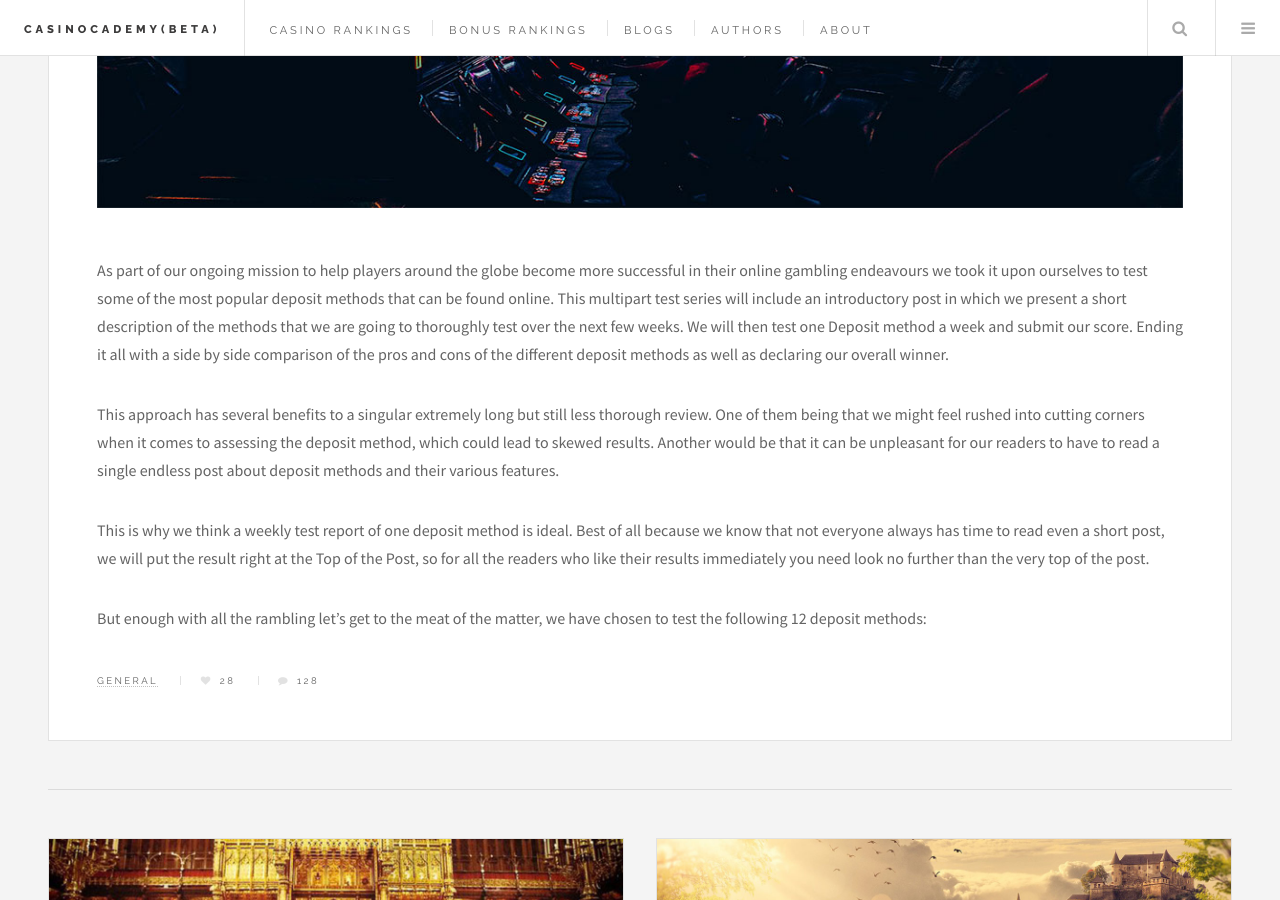
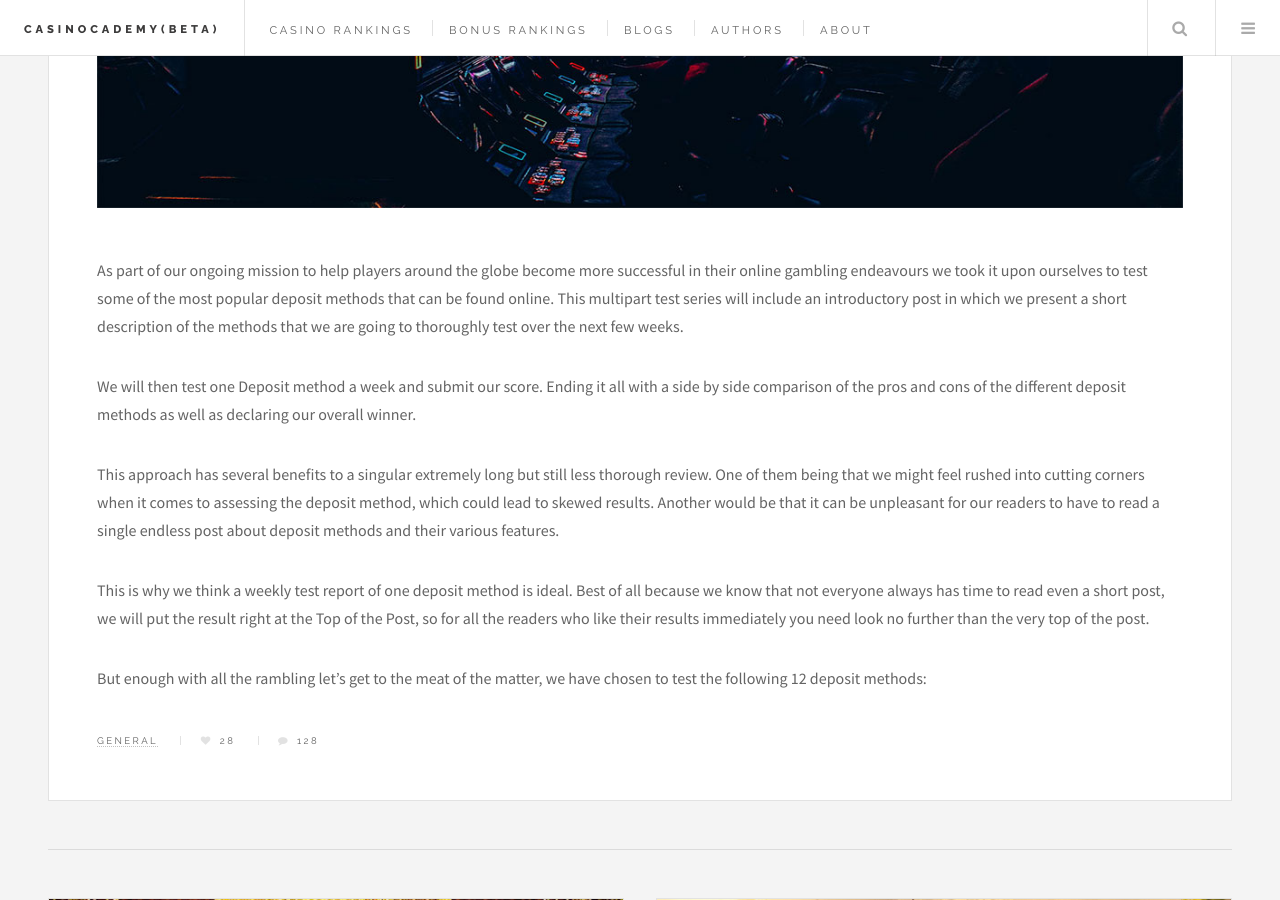
Before and after one commit to MI6-EMP-ID-007/MI6-EMP-ID-007.github.io, a Jekyll site: the page built from _posts/2017-09-03-King-of-Deposits-Pt.1.md, in a window 1280 px wide and 900 px high, scrolled down 592 px. Built offline with Jekyll 4.4.1, drawn with Linux system fonts in a browser that asks for light colours.

```diff
--- a/_posts/2017-09-03-King-of-Deposits-Pt.1.md
+++ b/_posts/2017-09-03-King-of-Deposits-Pt.1.md
@@ -7,9 +7,11 @@ subtitle: |
     One method to rule them all!
 ---
 
-As part of our ongoing mission to help players around the globe become more successful in their online gambling endeavours we took it upon ourselves to test some of the most popular deposit methods that can be found online. This multipart test series will include an introductory post in which we present a short description of the methods that we are going to thoroughly test over the next few weeks. We will then test one Deposit method a week and submit our score. Ending it all with a side by side comparison of the pros and cons of the different deposit methods as well as declaring our overall winner.
+As part of our ongoing mission to help players around the globe become more successful in their online gambling endeavours we took it upon ourselves to test some of the most popular deposit methods that can be found online. This multipart test series will include an introductory post in which we present a short description of the methods that we are going to thoroughly test over the next few weeks.
 
 <!--more-->
+
+We will then test one Deposit method a week and submit our score. Ending it all with a side by side comparison of the pros and cons of the different deposit methods as well as declaring our overall winner.
 
 This approach has several benefits to a singular extremely long but still less thorough review. One of them being that we might feel rushed into cutting corners when it comes to assessing the deposit method, which could lead to skewed results. Another would be that it can be unpleasant for our readers to have to read a single endless post about deposit methods and their various features.
 
```
